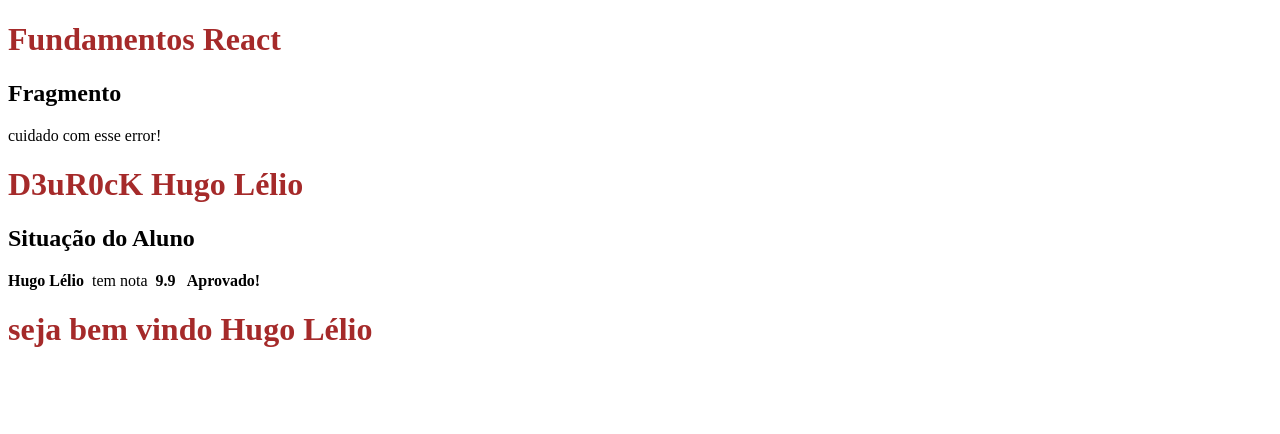
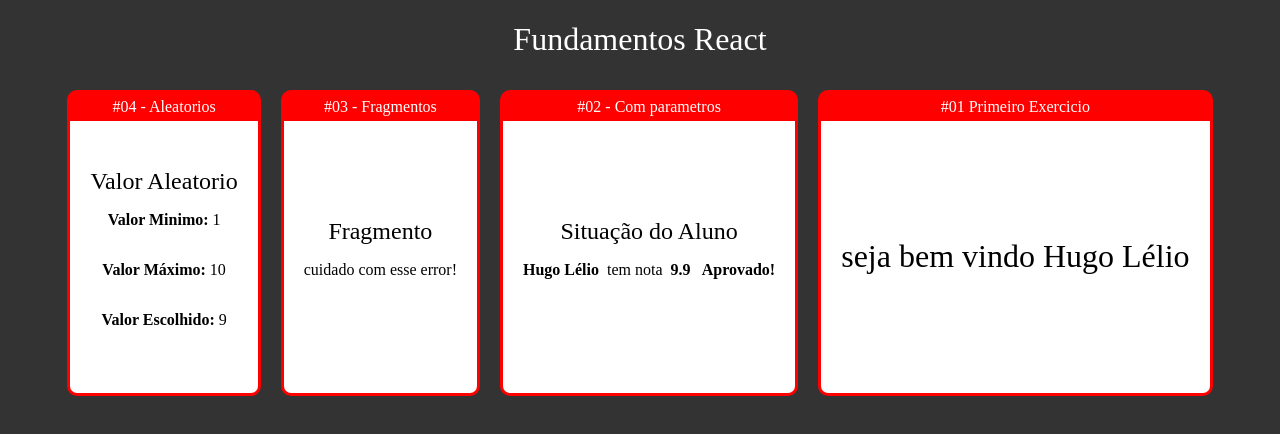
Before and after one commit to hugolrjdev/reactStudant, a React (Create React App) app in the folder fundamentos-react/: page / in a window 1280 px wide. Shown: the top 434 px of the page. Built offline with nearby package versions, Linux system fonts and the light colour scheme.

Commit message:
card componente

```diff
--- /dev/null
+++ b/fundamentos-react/src/App.css
@@ -0,0 +1,5 @@
+.app .cards {
+    display: flex;
+    flex-wrap: wrap;
+    justify-content: center;
+}
--- /dev/null
+++ b/fundamentos-react/src/App.jsx
@@ -0,0 +1,37 @@
+import './App.css';
+import Aleatorio from "./componentes/basicos/Aleatorio";
+import React from "react";
+import Primeiro from './componentes/basicos/Primeiro';
+import ComParamentros from './componentes/basicos/ComParametros';
+import Fragmento from './componentes/basicos/Fragmentos';
+import Card from "./componentes/layout/Card";
+
+
+const user = "Hugo Lélio";
+const deuRock = <div><h1>D3uR0cK {user}</h1></div>;
+
+export default props =>
+        <div className='app'>
+           <h1>Fundamentos React</h1>
+            <div className="cards">
+            <Card titulo="#04 - Aleatorios">
+                <Aleatorio min={1} max={10} />
+            </Card>
+
+            <Card titulo="#03 - Fragmentos">
+                <Fragmento />
+            </Card>
+
+            <Card titulo="#02 - Com parametros">
+                <ComParamentros
+                    titulo="Situação do Aluno"
+                    aluno={user}
+                    nota={9.9}
+                />
+            </Card>
+
+            <Card titulo="#01 Primeiro Exercicio">
+                <Primeiro></Primeiro>
+            </Card>
+        </div>
+    </div>
--- /dev/null
+++ b/fundamentos-react/src/componentes/basicos/Aleatorio.jsx
@@ -0,0 +1,22 @@
+import React from "react";
+
+export default function Aleatorio (props) {
+
+    const {min, max} = props;
+    const aleatorio = parseInt(Math.random() * (max - min) + min);
+
+    return(
+    <>
+        <h2>Valor Aleatorio</h2>
+        <p>
+            <strong>Valor Minimo:</strong> {min}
+        </p>
+        <p>
+            <strong>Valor Máximo:</strong> {max}
+        </p>
+        <p>
+            <strong>Valor Escolhido:</strong> {aleatorio}
+        </p>
+    </>
+    );
+}
--- a/fundamentos-react/src/componentes/basicos/App.jsx
+++ /dev/null
@@ -1,22 +0,0 @@
-import React from "react";
-import Primeiro from './Primeiro';
-import ComParamentros from './ComParametros';
-import Fragmento from './Fragmentos';
-
-const user = "Hugo Lélio";
-const deuRock = <div><h1>D3uR0cK {user}</h1></div>;
-
-export default (props) =>
-        <div id="app">
-
-        <h1>Fundamentos React</h1>
-        <Fragmento />
-        {deuRock}
-
-        <ComParamentros
-            titulo="Situação do Aluno"
-            aluno={user}
-            nota={9.9}
-        />
-        <Primeiro></Primeiro>
-    </div>
--- /dev/null
+++ b/fundamentos-react/src/componentes/layout/Card.css
@@ -0,0 +1,28 @@
+.card {
+    background-color: red;
+    border-radius: 10px;
+    border: 3px solid red;
+    overflow: hidden;
+    margin: 10px;
+    display: flex;
+    flex-direction: column;
+    min-width: 300;
+    min-height: 300px;
+}
+
+.card .title {
+    padding: 5px 0;
+    display: flex;
+    justify-content: center;
+}
+
+.card .content {
+    display: flex;
+    flex-direction: column;
+    align-items: center;
+    justify-content: center;
+    background-color: #fff;
+    color: #000;
+    padding: 20px;
+    flex-grow: 1;
+}
--- /dev/null
+++ b/fundamentos-react/src/componentes/layout/Card.jsx
@@ -0,0 +1,13 @@
+import './Card.css';
+import React from 'react';
+
+export default function Card(props) {
+    return(
+        <div>
+            <div className='card'>
+                <div className='title'>{props.titulo}</div>
+                <div className='content'>{props.children}</div>
+            </div>
+        </div>
+    );
+};
--- a/fundamentos-react/src/index.css
+++ b/fundamentos-react/src/index.css
@@ -1 +1,14 @@
-h1{color: brown;}
+body{
+    font-family:'Poppins';
+    background-color: #333;
+    color: #fff;
+    text-align: center;
+}
+
+h1, h2, h3{
+    font-weight: 300;
+}
+
+h2, h3{
+   margin:0;
+}
--- a/fundamentos-react/src/index.js
+++ b/fundamentos-react/src/index.js
@@ -1,7 +1,7 @@
 import './index.css';
 import ReactDOM from 'react-dom';
 import React from 'react';
-import App from './componentes/basicos/App';
+import App from './App';
 
 
 
```
